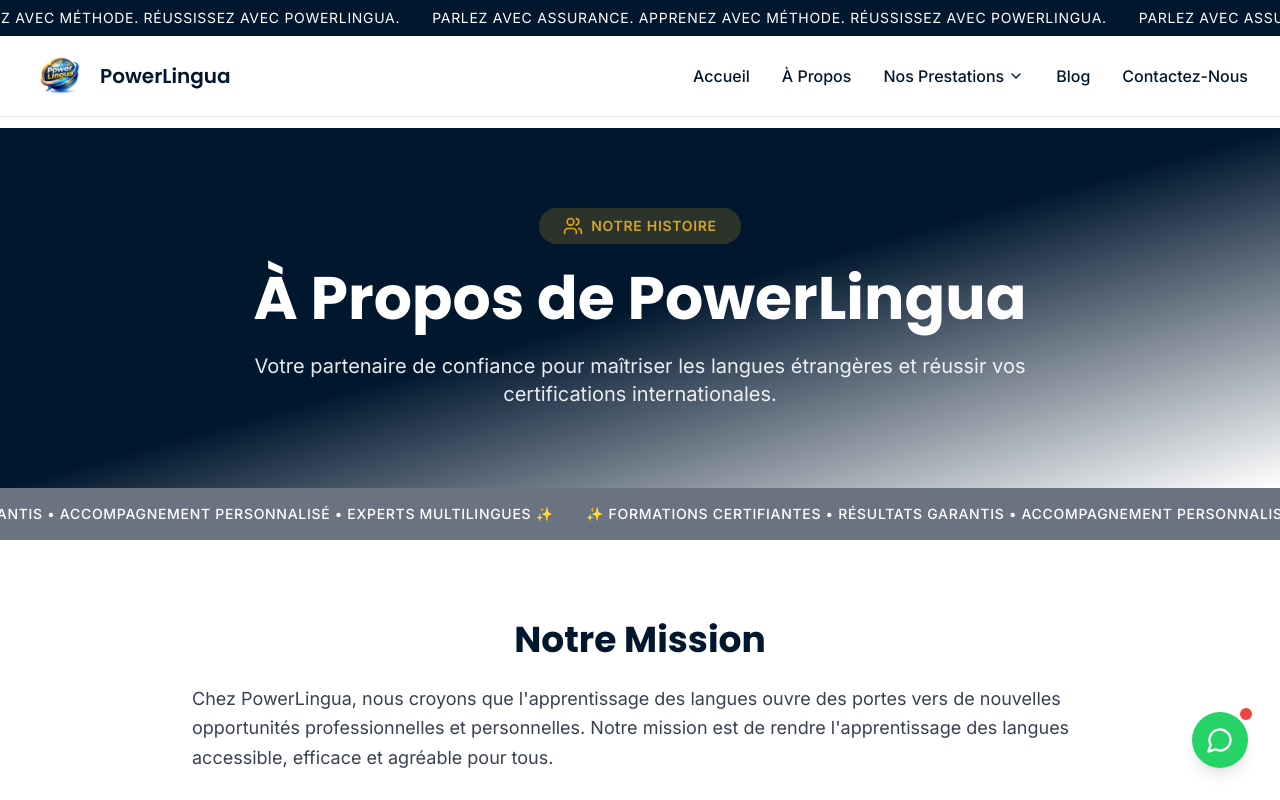
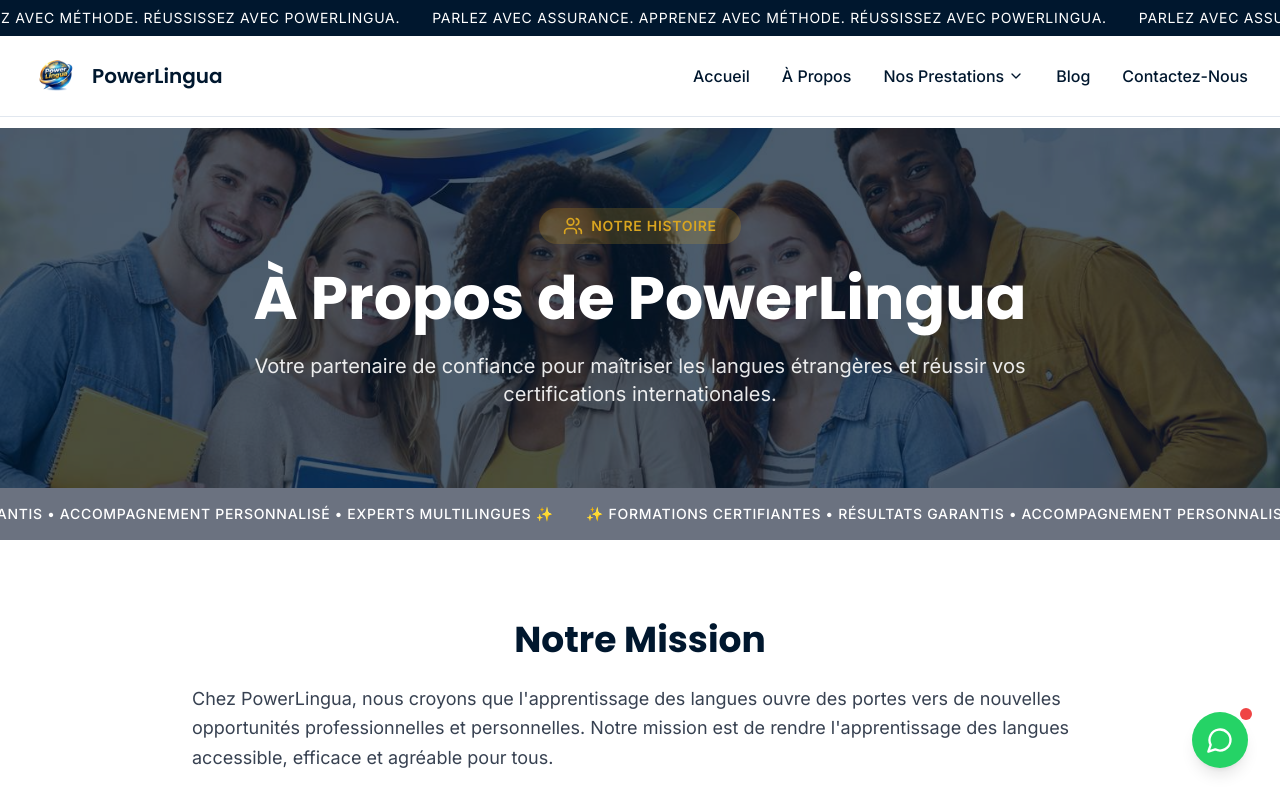
Before and after one commit to travelopportunities07-bot/sg-91c3514d-6c1c-4687-9189-9ab9e95859d6-1792160597, a Next.js app: page /about in a window 1280 px wide. Shown: the top 800 px of the page. Built offline with nearby package versions, Linux system fonts and the light colour scheme.

Commit message:
feat(ui): update branding assets and sections

```diff
--- a/src/components/ContactSection.tsx
+++ b/src/components/ContactSection.tsx
@@ -130,8 +130,8 @@
           <div className="grid lg:grid-cols-2 gap-12 items-start">
             <div className="relative h-[400px] lg:h-[600px] rounded-3xl overflow-hidden shadow-2xl">
               <Image
-                src="/consultation.png"
-                alt="Équipe Vocalis Academy en consultation"
+                src="/contact-hero.png"
+                alt="PowerLingua - Hall d'accueil"
                 fill
                 className="object-cover"
                 priority
--- a/src/components/Header.tsx
+++ b/src/components/Header.tsx
@@ -24,9 +24,9 @@
       <nav className="container mx-auto px-4 lg:px-8">
         <div className="flex items-center justify-between h-20">
           <Link href="/" className="flex items-center gap-3 group">
-            <div className="relative w-14 h-14 transition-transform group-hover:scale-105">
+            <div className="relative w-12 h-12 transition-transform group-hover:scale-105">
               <Image
-                src="/powerlingua-logo.jpg"
+                src="/logo-large.png"
                 alt="PowerLingua Logo"
                 fill
                 className="object-contain"
--- a/src/components/ServicesSection.tsx
+++ b/src/components/ServicesSection.tsx
@@ -46,8 +46,16 @@
   ];
 
   return (
-    <section className="py-24 bg-gradient-to-br from-white via-gray-50 to-blue-50">
-      <div className="container mx-auto px-4 lg:px-8">
+    <section className="py-24 bg-gradient-to-br from-white via-gray-50 to-blue-50 relative">
+      <div
+        className="absolute inset-0 bg-center bg-no-repeat opacity-5"
+        style={{
+          backgroundImage: "url('/logo-large.png')",
+          backgroundSize: "400px 400px"
+        }}
+      ></div>
+
+      <div className="container mx-auto px-4 lg:px-8 relative z-10">
         <div className="text-center mb-16">
           <h2 className="text-4xl md:text-5xl font-heading font-bold text-navy mb-4">
             Notre Expertise
@@ -55,7 +63,10 @@
           <p className="text-2xl font-semibold text-gold mb-2">
             Des Solutions sur Mesure
           </p>
-          <p className="text-lg text-gray-700 mt-4 max-w-2xl mx-auto">
+          <p className="text-sm text-gray-700 mt-4 max-w-2xl mx-auto leading-relaxed">
+            Maîtrisez le Français, l'Anglais, l'Allemand, l'Espagnol et le Chinois avec des Experts
+          </p>
+          <p className="text-lg text-gray-700 mt-2 max-w-2xl mx-auto">
             Que vous soyez étudiant ou professionnel, nous avons le programme idéal pour transformer votre avenir.
           </p>
         </div>
--- a/src/pages/about.tsx
+++ b/src/pages/about.tsx
@@ -4,6 +4,7 @@
 import { WhatsAppButton } from "@/components/WhatsAppButton";
 import { ScrollingBanner } from "@/components/ScrollingBanner";
 import { Award, Users, Globe, Target } from "lucide-react";
+import Image from "next/image";
 
 export default function About() {
   return (
@@ -15,9 +16,20 @@
       />
       <Header />
       <main className="pt-32">
-        <section className="py-20 bg-gradient-to-br from-navy via-navy to-navy-dark text-white">
-          <div className="container mx-auto px-4 lg:px-8">
-            <div className="max-w-4xl mx-auto text-center">
+        <section className="relative py-20 overflow-hidden">
+          <div className="absolute inset-0">
+            <Image
+              src="/about-hero.jpg"
+              alt="Équipe PowerLingua"
+              fill
+              className="object-cover"
+              priority
+            />
+            <div className="absolute inset-0 bg-navy/70"></div>
+          </div>
+
+          <div className="container mx-auto px-4 lg:px-8 relative z-10">
+            <div className="max-w-4xl mx-auto text-center text-white">
               <div className="inline-flex items-center gap-2 bg-gold/20 rounded-full px-6 py-2 mb-6">
                 <Users className="w-5 h-5 text-gold" />
                 <span className="text-gold font-semibold uppercase tracking-wider text-sm">Notre Histoire</span>
```
